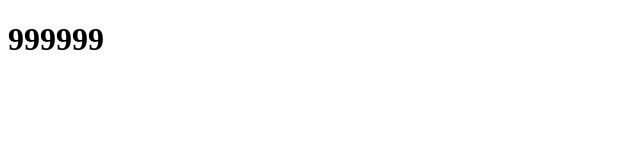
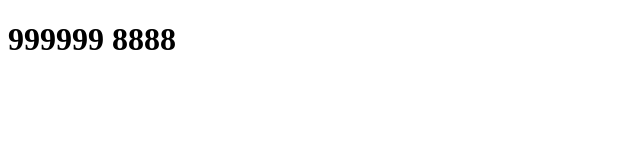
Before and after one commit to kake9857/-line-api-live-course, a plain HTML site: page index.html in a window 1280 px wide. Shown: the whole page, without its empty margins (0-640 px from the left). Drawn offline with Linux system fonts and the light colour scheme.

Commit message:
add 8888

```diff
--- a/index.html
+++ b/index.html
@@ -7,6 +7,6 @@
     <title>Document</title>
 </head>
 <body>
-    <H1>999999</H1>
+    <H1>999999 8888</H1>
 </body>
 </html>
```
